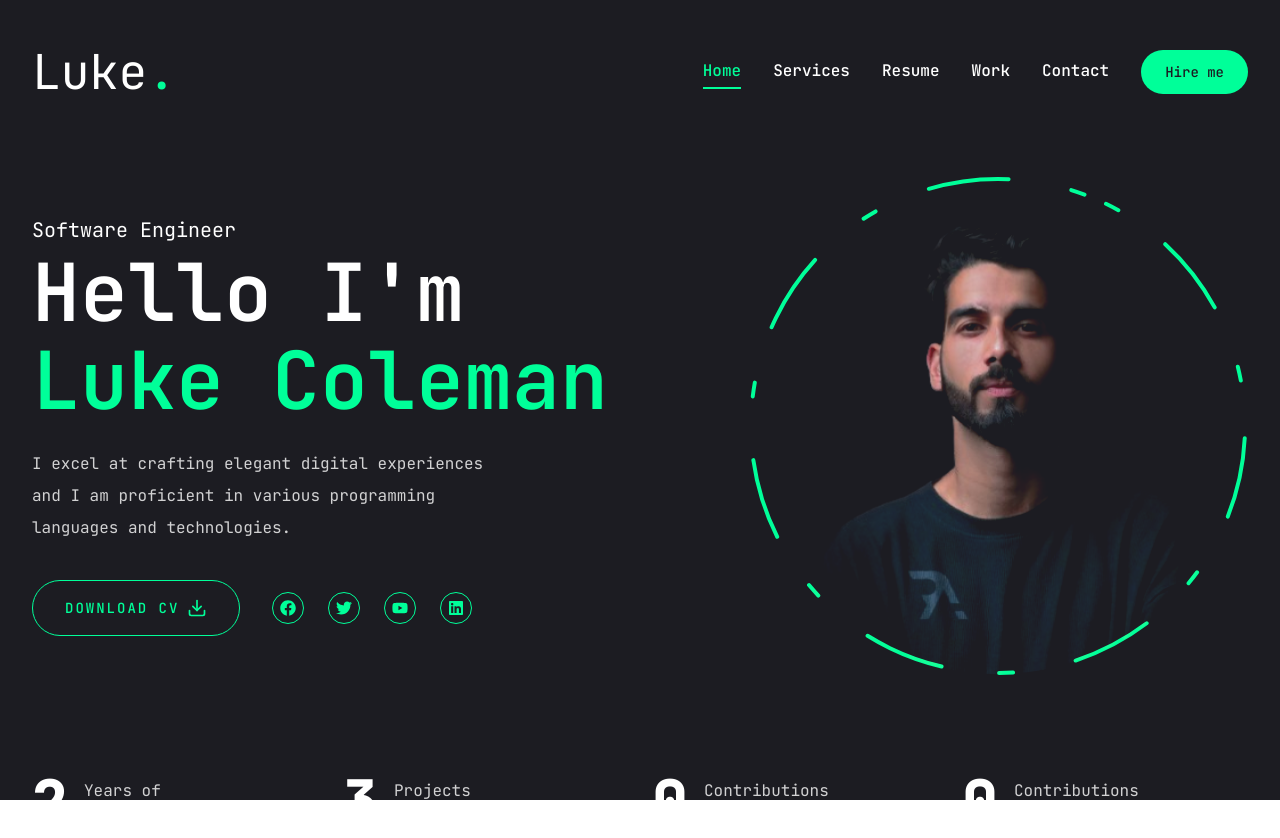
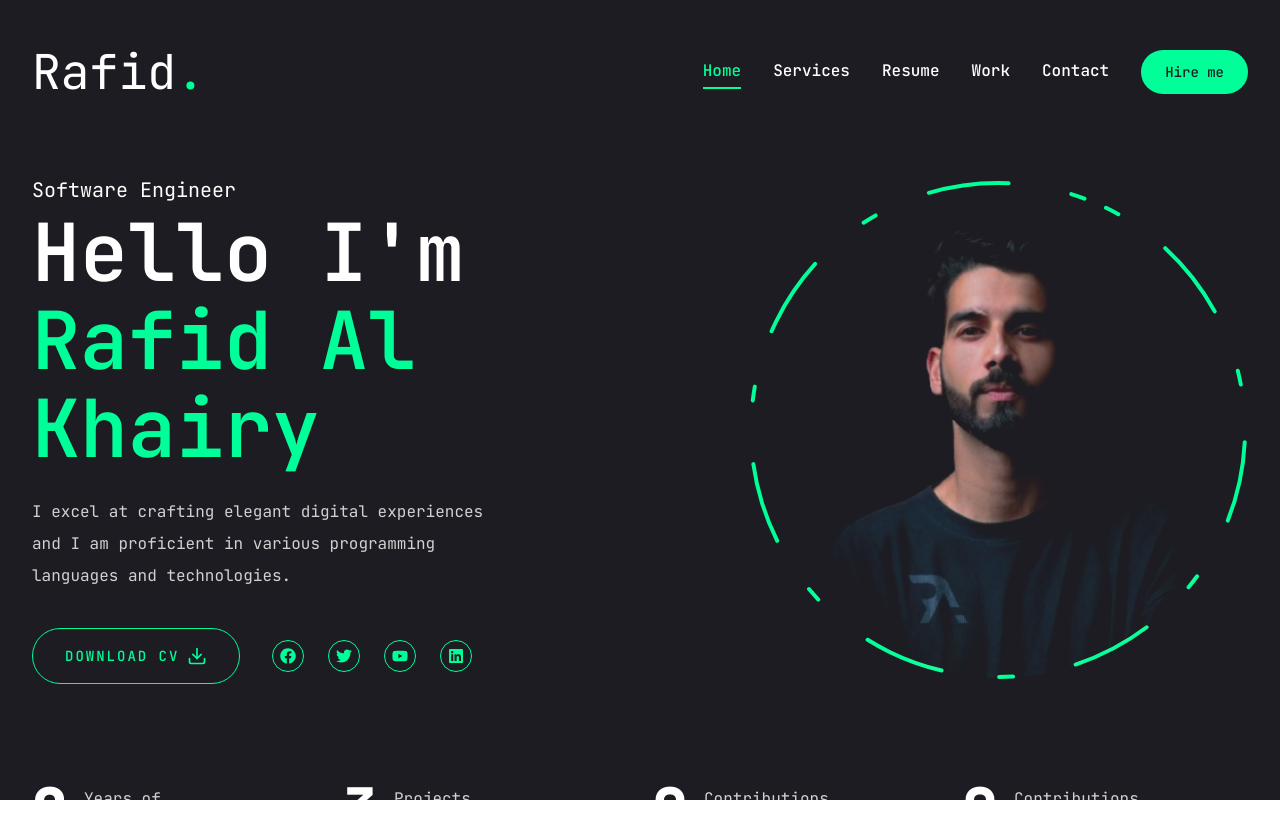
Before and after one commit to Rothiii/rafid-portofolio, a Next.js app: page / in a window 1280 px wide. Shown: the top 838 px of the page. Built offline with nearby package versions, Linux system fonts and the light colour scheme; no server answers.

Commit message:
fix: change name to Rafid

```diff
--- a/src/app/page.tsx
+++ b/src/app/page.tsx
@@ -18,7 +18,7 @@ const HomePage = () => {
             <h1 className="h1 mb-6">
               Hello I'm
               <br />
-              <span className="text-accent">Luke Coleman</span>
+              <span className="text-accent">Rafid Al Khairy</span>
             </h1>
             <p className="max-w-[480px] mb-9 text-white/80">
               I excel at crafting elegant digital experiences and I am
--- a/src/components/Header.tsx
+++ b/src/components/Header.tsx
@@ -12,7 +12,7 @@ const Header = () => {
         {/* logo */}
         <Link href="/">
           <h1 className="text-5xl">
-            Luke<span className="text-accent">.</span>
+            Rafid<span className="text-accent">.</span>
           </h1>
         </Link>
 
```
